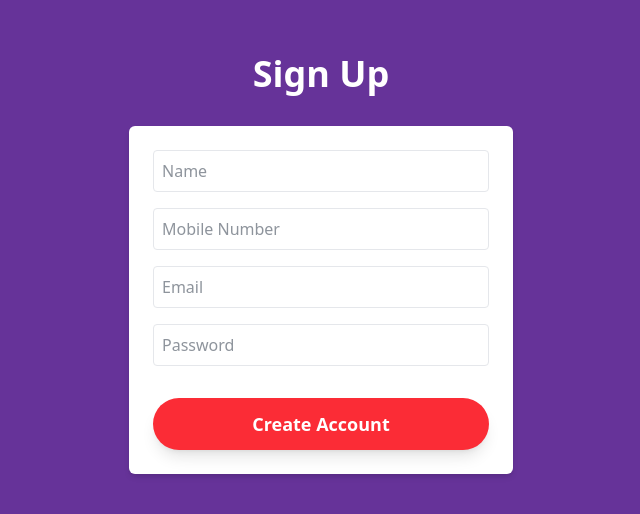
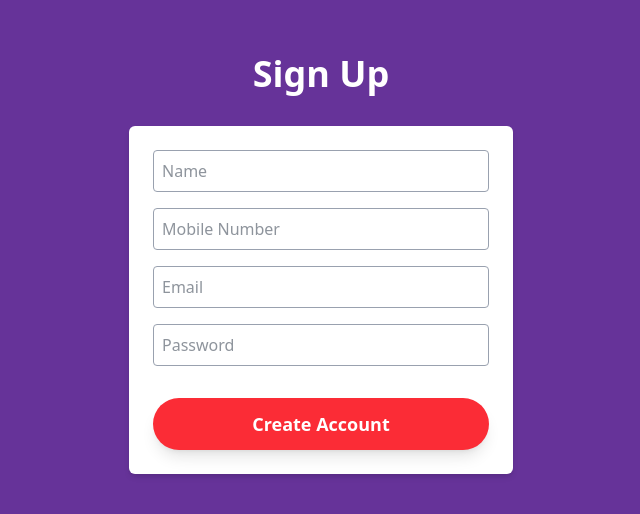
Before and after one commit to prasanthvercel/joel, a Next.js app: page /signup in a window 1280 px wide. Shown: the part 136-650 px from the top of the page, without its empty margins (319-959 px from the left). Built offline with nearby package versions, Linux system fonts and the light colour scheme; no server answers.

Commit message:
login form changes

```diff
--- a/app/login/page.tsx
+++ b/app/login/page.tsx
@@ -1,9 +1,9 @@
 'use client';
 
 import React, { FormEvent, useState } from 'react';
-import { Button } from 'components/Button/Button'; // Assuming Button component is still desired for the "Sign Up" link button
+import { Button } from 'components/Button/Button';
 import { useRouter } from 'next/navigation';
-import { createClient } from '@/utils/supabase/client'; // Import the browser-side Supabase client
+import { createClient } from '@/utils/supabase/client';
 
 const LoginPage = () => {
   const router = useRouter();
@@ -17,7 +17,6 @@ const LoginPage = () => {
     event.preventDefault();
     setError(null);
 
-    // Call Supabase sign-in with email and password
     const { data, error } = await supabase.auth.signInWithPassword({
       email: email,
       password: password,
@@ -30,7 +29,6 @@ const LoginPage = () => {
     }
 
     console.log('Login successful:', data);
-    // Redirect to home after successful login
     router.push('/home');
   };
 
@@ -43,14 +41,14 @@ const LoginPage = () => {
             <input
               type="email"
               placeholder="Email"
-              className="border p-2 rounded w-full mb-4 text-gray-800"
+              className="border border-gray-400 p-2 rounded w-full mb-4 text-gray-800" // Added border-gray-400
               value={email}
               onChange={(e) => setEmail(e.target.value)}
             />
             <input
               type="password"
               placeholder="Password"
-              className="border p-2 rounded w-full mb-4 text-gray-800"
+              className="border border-gray-400 p-2 rounded w-full mb-4 text-gray-800" // Added border-gray-400
               value={password}
               onChange={(e) => setPassword(e.target.value)}
             />
--- a/app/signup/page.tsx
+++ b/app/signup/page.tsx
@@ -1,26 +1,24 @@
 'use client';
 
-import React, { FormEvent, useState } from 'react'; // Import useState
+import React, { FormEvent, useState } from 'react';
 import { Button } from 'components/Button/Button';
 import { useRouter } from 'next/navigation';
-import { createClient } from '@/utils/supabase/client'; // Import the browser-side Supabase client
+import { createClient } from '@/utils/supabase/client';
 
 const SignUpPage = () => {
   const router = useRouter();
-  const supabase = createClient(); // Initialize Supabase client
+  const supabase = createClient();
 
-  // State for input values
   const [name, setName] = useState('');
   const [mobileNumber, setMobileNumber] = useState('');
   const [email, setEmail] = useState('');
   const [password, setPassword] = useState('');
-  const [error, setError] = useState<string | null>(null); // State for error messages
+  const [error, setError] = useState<string | null>(null);
 
-  const handleSignUp = async (event: FormEvent<HTMLFormElement>) => { // Made function async
+  const handleSignUp = async (event: FormEvent<HTMLFormElement>) => {
     event.preventDefault();
-    setError(null); // Clear previous errors
+    setError(null);
 
-    // Call Supabase sign-up
     const { data, error } = await supabase.auth.signUp({
       email: email,
       password: password,
@@ -29,26 +27,22 @@ const SignUpPage = () => {
     if (error) {
       setError(error.message);
       console.error('Supabase Sign Up Error:', error);
-      return; // Stop if there's an error
+      return;
     }
 
-    // Optional: Save name and mobile number to a 'profiles' table
     if (data?.user) {
       const { error: profileError } = await supabase
         .from('profiles')
         .insert([
-          { id: data.user.id, name: name, mobile_number: mobileNumber }, // Assuming 'profiles' table with 'id', 'name', 'mobile_number'
+          { id: data.user.id, name: name, mobile_number: mobileNumber },
         ]);
 
       if (profileError) {
         console.error('Supabase Profile Save Error:', profileError);
-        // Handle profile save error (maybe delete user or show a message)
-        // For simplicity, we'll proceed to login page even if profile save fails
       }
     }
 
     console.log('Sign Up successful:', data);
-    // Redirect to login after successful signup
     router.push('/login');
   };
 
@@ -56,38 +50,36 @@ const SignUpPage = () => {
     <div className="flex flex-col items-center justify-center min-h-screen p-4">
       <div className="text-center text-white">
         <h1 className="text-4xl font-bold mb-8">Sign Up</h1>
-        {/* Sign-up form */}
         <div className="w-full max-w-sm">
           <form onSubmit={handleSignUp} className="bg-white p-6 rounded-md shadow-md">
             <input
               type="text"
               placeholder="Name"
-              className="border p-2 rounded w-full mb-4 text-gray-800"
-              value={name} // Bind value to state
-              onChange={(e) => setName(e.target.value)} // Update state on change
+              className="border border-gray-400 p-2 rounded w-full mb-4 text-gray-800" // Added border-gray-400
+              value={name}
+              onChange={(e) => setName(e.target.value)}
             />
             <input
               type="tel"
               placeholder="Mobile Number"
-              className="border p-2 rounded w-full mb-4 text-gray-800"
-              value={mobileNumber} // Bind value to state
-              onChange={(e) => setMobileNumber(e.target.value)} // Update state on change
+              className="border border-gray-400 p-2 rounded w-full mb-4 text-gray-800" // Added border-gray-400
+              value={mobileNumber}
+              onChange={(e) => setMobileNumber(e.target.value)}
             />
             <input
               type="email"
               placeholder="Email"
-              className="border p-2 rounded w-full mb-4 text-gray-800"
-              value={email} // Bind value to state
-              onChange={(e) => setEmail(e.target.value)} // Update state on change
+              className="border border-gray-400 p-2 rounded w-full mb-4 text-gray-800" // Added border-gray-400
+              value={email}
+              onChange={(e) => setEmail(e.target.value)}
             />
             <input
               type="password"
               placeholder="Password"
-              className="border p-2 rounded w-full mb-4 text-gray-800"
-              value={password} // Bind value to state
-              onChange={(e) => setPassword(e.target.value)} // Update state on change
+              className="border border-gray-400 p-2 rounded w-full mb-4 text-gray-800" // Added border-gray-400
+              value={password}
+              onChange={(e) => setPassword(e.target.value)}
             />
-            {/* Display error message if any */}
             {error && <p className="text-red-500 text-sm mb-4">{error}</p>}
             <button type="submit" className="w-full py-3 px-6 bg-red-500 text-white font-bold rounded-full text-lg shadow-lg hover:bg-red-600 transition duration-300 mt-4">
               Create Account
```
